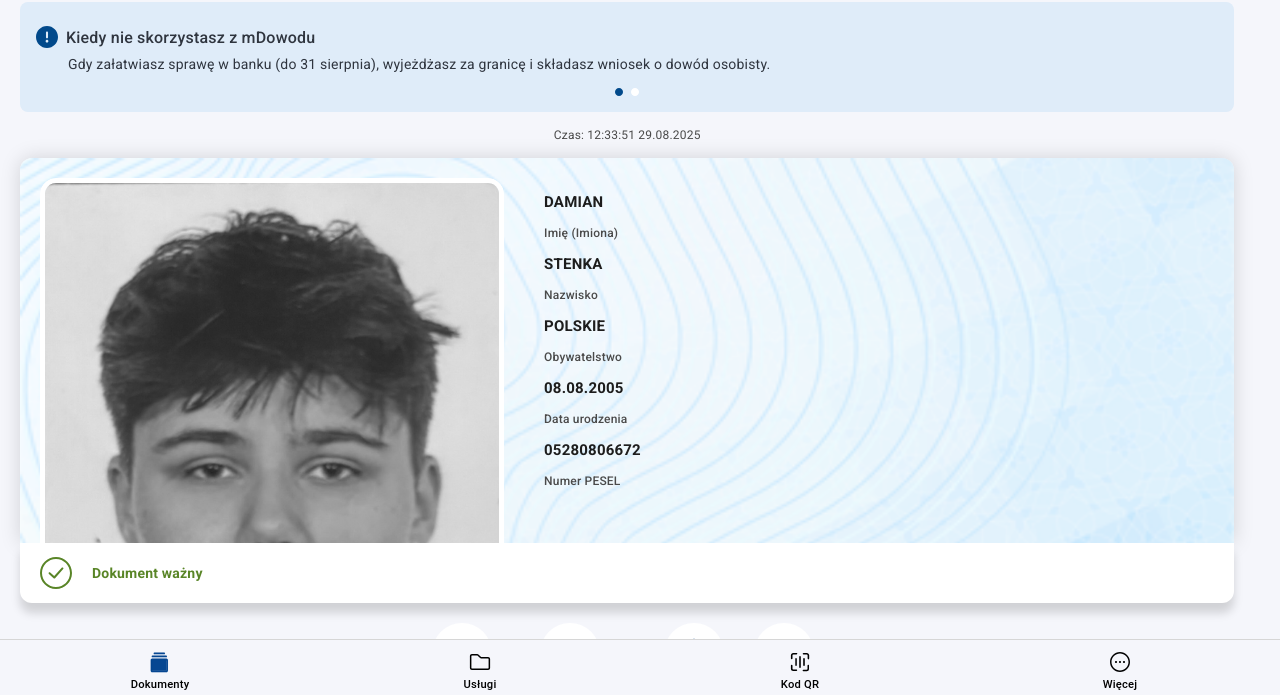
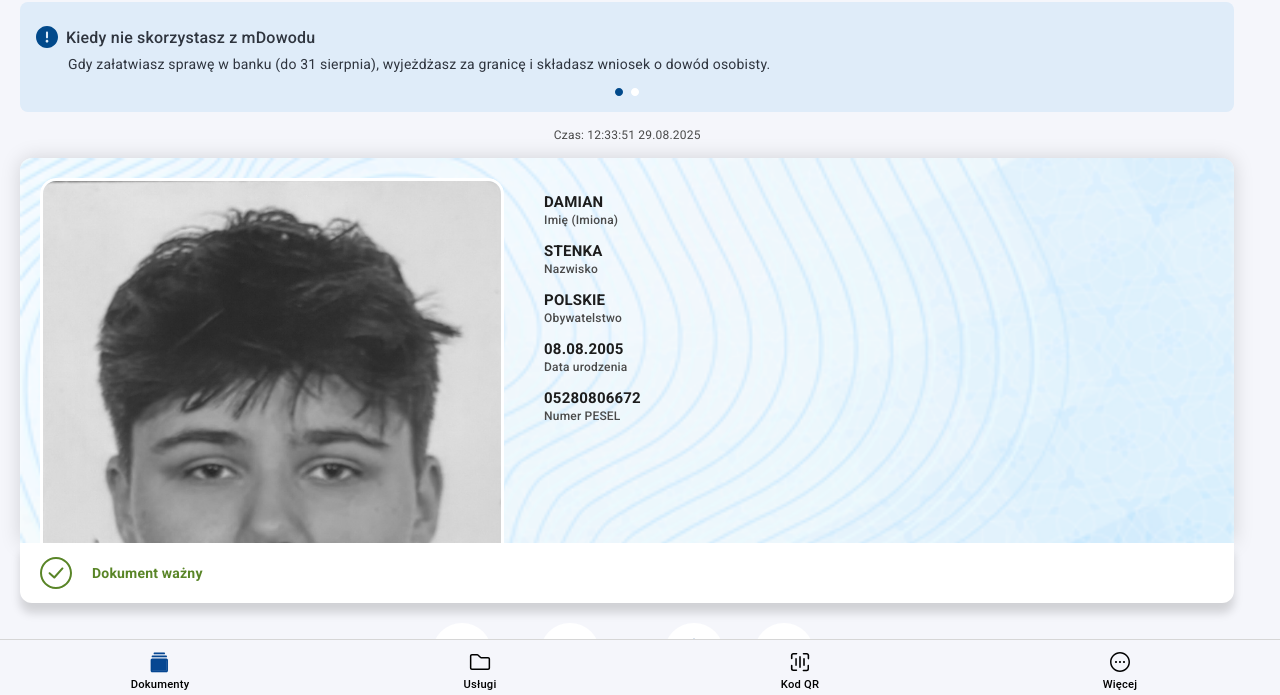
Before and after one commit to tesex6969/test, a plain HTML site: page dowodnowy.html in a window 1280 px wide. Shown: the part 71-766 px from the top of the page. Drawn offline with Linux system fonts and the light colour scheme.

Commit message:
Add files via upload

```diff
--- a/assets/dowodnowy.css
+++ b/assets/dowodnowy.css
@@ -98,8 +98,11 @@ mask-image: linear-gradient(to bottom, rgba(255,255,255,1) 93%, rgba(255,255,255
     margin: 20px;
     width: 65%;
 }
+.sub {
+    margin-top: -13px;
+}
+#praw p:not(.sub) {
 
-#praw p:not(.sub) {
     font-size: 15px;
     color: #1d1d1d;
     font-weight: 600;
--- a/dowodnowy.html
+++ b/dowodnowy.html
@@ -242,7 +242,7 @@
             <img
     src="assets/Bbak7Vo (1).jpeg"
     class="object-contain w-full rounded-lg photo"
-    style="margin: 0; border: 5px solid white; border-radius: 16px;"
+    style="margin: 0; border: 3px solid white; border-radius: 16px;"
     alt="Brak Zdjęcia"
 />
 
```
